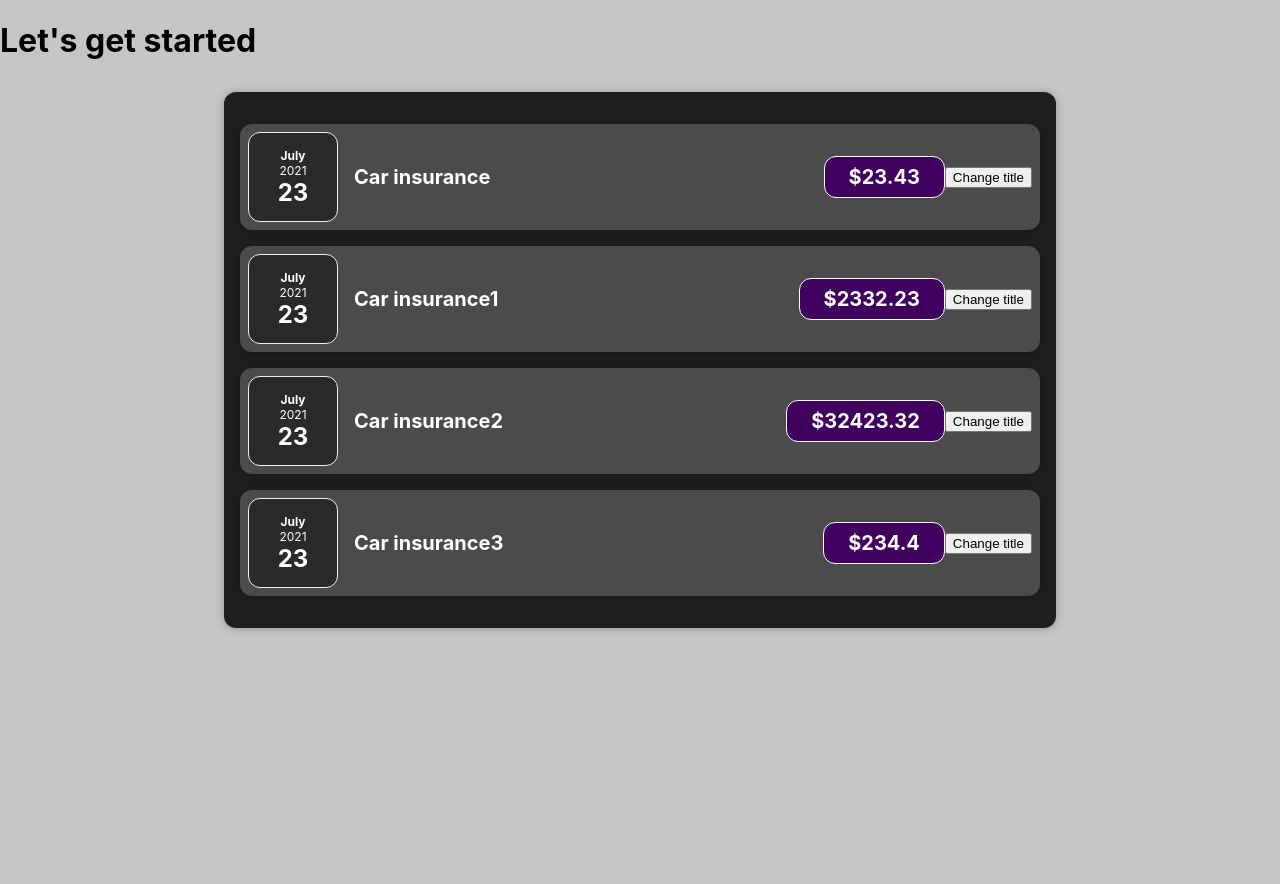
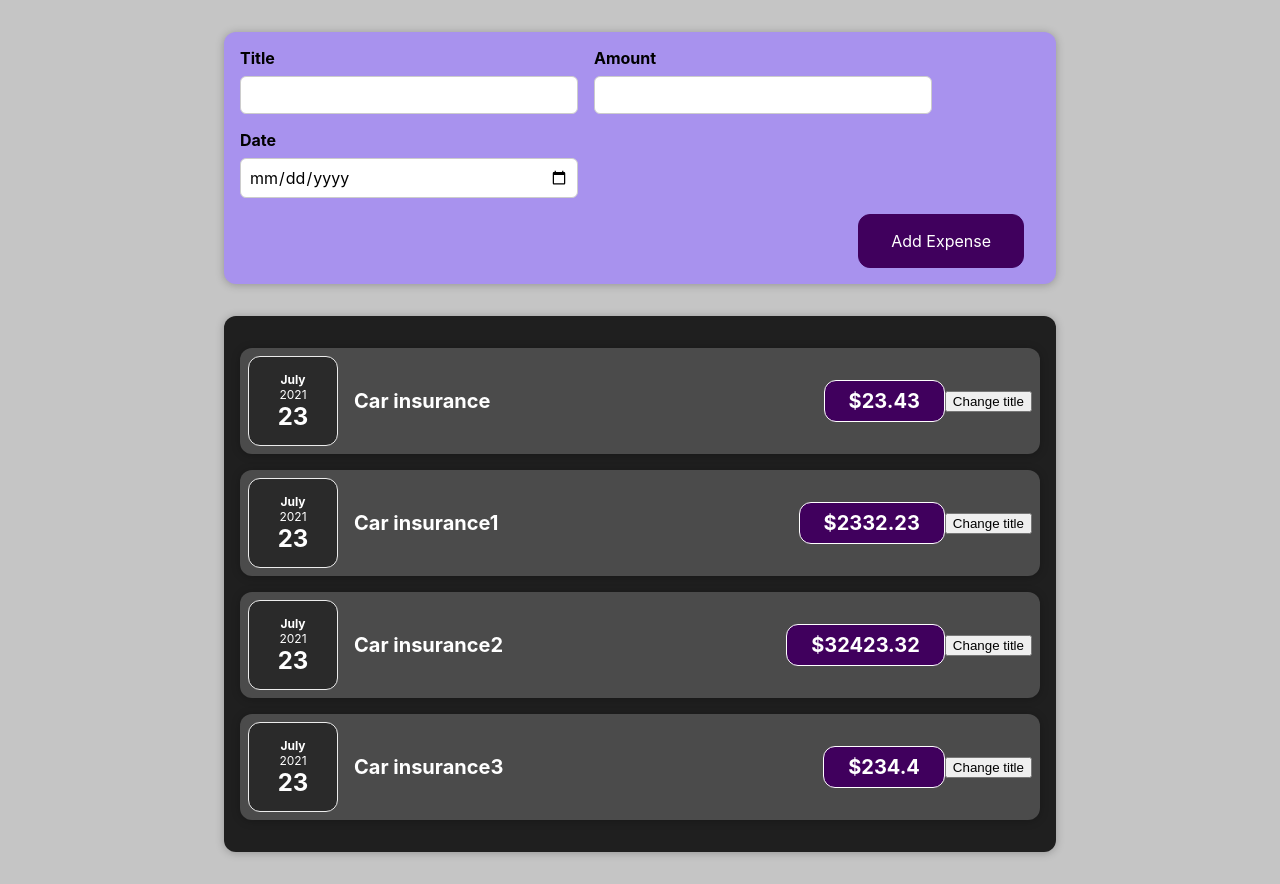
Before and after one commit to amogh-nagar/React-practice, a React (Create React App) app in the folder react-guide/: page / in a window 1280 px wide. Before the commit the page ends 800 px from the top, so only its background shows below. Built offline with nearby package versions, Linux system fonts and the light colour scheme.

Commit message:
how to handle prevstate

```diff
--- a/react-guide/src/App.js
+++ b/react-guide/src/App.js
@@ -1,6 +1,6 @@
 import Expenses from "./components/Expenses/Expenses";
 import React from "react";
-
+import NewExpense from "./components/NewExpense/NewExpense";
 const App = () => {
   //Without JSX
   // return React.createElement(
@@ -13,7 +13,7 @@
   //With JSX
   return (
     <div>
-      <h1>Let's get started</h1>
+      <NewExpense/>
       <Expenses />
     </div>
   );
--- /dev/null
+++ b/react-guide/src/components/NewExpense/ExpenseForm.css
@@ -0,0 +1,25 @@
+.new-expense__controls{
+    display: flex;
+    flex-wrap: wrap;
+    gap:1rem;
+margin-bottom: 1rem;
+text-align: left;
+}
+
+.new-expense__control label{
+    font-weight: bold;
+    margin-bottom:0.5rem;
+    display:block;
+}
+.new-expense__control input{
+    font:inherit;
+    padding:0.5rem;
+    border-radius: 6px;
+    border:1px solid #ccc;
+    width:20rem;
+    max-width: 100%;
+}
+
+.new-expense__actions{
+    text-align: right;
+}
--- /dev/null
+++ b/react-guide/src/components/NewExpense/ExpenseForm.js
@@ -0,0 +1,85 @@
+import "./ExpenseForm.css";
+
+import {useState} from "react";
+const Expenseform = () => {
+  const [enteredtitle, setEnteredTitle] = useState("");
+  const [enteredamount, setEnteredAmount] = useState("");
+  const [entereddate, setEnteredDate] = useState("");
+
+  //1 state in 3
+  //   const [userInput, setUserInput] = useState({
+  //     enteredtitle: "",
+  //     enteredamount: "",
+  //     entereddate: "",
+  //   });
+
+  const titleChangeHandler = (event) => {
+    setEnteredTitle(event.target.value);
+    // setUserInput({
+    //   ...userInput, //copy in the exisitng values
+    //   enteredtitle: event.target.value,
+    // });
+    //USE THIS
+    // setUserInput((prevState) => {
+    //   return {
+    //     ...prevState,
+    //     enteredtitle: event.target.value,
+    //   };
+    // });
+  };
+
+  const amountChangeHandler = (event) => {
+    setEnteredAmount(event.target.value);
+    // setUserInput({
+    //   ...userInput,
+    //   enteredamount: event.target.value,
+    // });
+  };
+
+  const dateChangeHandler = (event) => {
+    setEnteredDate(event.target.value);
+    // setUserInput({
+    //   ...userInput,
+    //   entereddate: event.target.value,
+    // });
+  };
+  return (
+    <form action="">
+      <div className="new-expense__controls">
+        <div className="new-expense__control">
+          <label htmlFor="">Title</label>
+          <input
+            type="text"
+            value={enteredtitle}
+            onChange={titleChangeHandler}
+          />
+        </div>
+        <div className="new-expense__control">
+          <label htmlFor="">Amount</label>
+          <input
+            type="number"
+            min="0.01"
+            step="0.01"
+            value={enteredamount}
+            onChange={amountChangeHandler}
+          />
+        </div>
+        <div className="new-expense__control">
+          <label htmlFor="">Date</label>
+          <input
+            type="date"
+            min="2019-01-01"
+            max="2022-12-31"
+            value={entereddate}
+            onChange={dateChangeHandler}
+          />
+        </div>
+      </div>
+      <div className="new-expense__actions">
+        <button type="submit">Add Expense</button>
+      </div>
+    </form>
+  );
+};
+
+export default Expenseform;
--- /dev/null
+++ b/react-guide/src/components/NewExpense/NewExpense.css
@@ -0,0 +1,37 @@
+.new-expense {
+  background-color: #a892ee;
+  padding: 1rem;
+  margin: 2rem auto;
+  width: 50rem;
+  max-width: 95%;
+  border-radius: 12px;
+  text-align: center;
+  box-shadow: 0 1px 8px rgba(0, 0, 0, 0.25);
+}
+.new-expense button {
+  font: inherit;
+  cursor: pointer;
+  padding: 1rem 2rem;
+  border: 1px solid #40005d;
+  background-color: #40005d;
+  color: white;
+  border-radius: 12px;
+  margin-right: 1rem;
+}
+
+.new-expense button:hover,
+.new-expense button:active {
+  background-color: #510674;
+  border-color: #510674;
+}
+
+.new-expense button.alternative {
+  color: #220131;
+  border-color: transparent;
+  background-color: transparent;
+}
+
+.new-expense button.alternative:hover,
+.new-expense button.alternative:active {
+  background-color: #ddb3f8;
+}
--- /dev/null
+++ b/react-guide/src/components/NewExpense/NewExpense.js
@@ -0,0 +1,11 @@
+import "./NewExpense.css"
+import Expenseform from "./ExpenseForm"
+const NewExpense=()=>{
+    return (
+      <div className="new-expense">
+          <Expenseform/>
+      </div>
+    )
+}
+
+export default NewExpense
```
